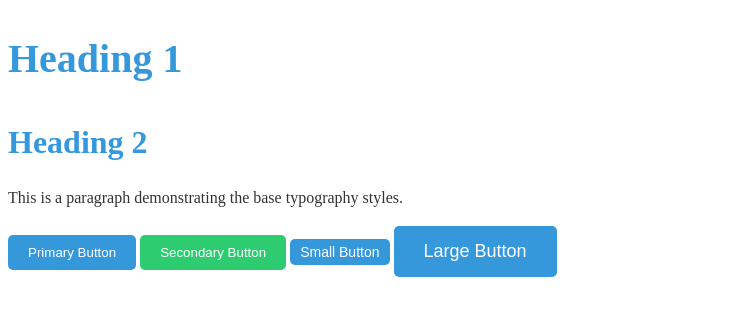
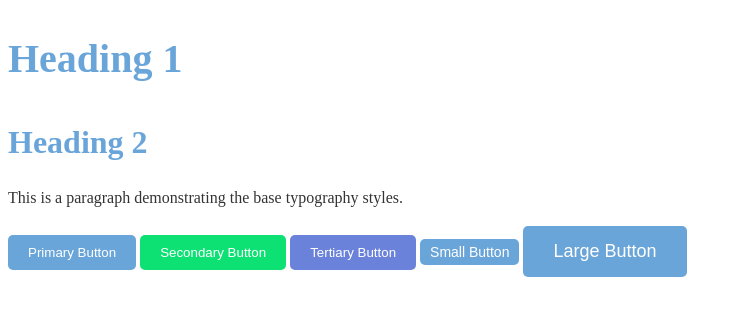
Before and after one commit to sukh002211/cssframework, a plain HTML site: page index.html in a window 1280 px wide. Shown: the whole page, without its empty margins (0-742 px from the left). Drawn offline with Linux system fonts and the light colour scheme.

Commit message:
Update button colors in main.css

```diff
--- a/index.html
+++ b/index.html
@@ -12,6 +12,7 @@
     <p>This is a paragraph demonstrating the base typography styles.</p>
     <button class="btn">Primary Button</button>
     <button class="btn btn--secondary">Secondary Button</button>
+    <button class="btn btn--tertiary">Tertiary Button</button>
     <button class="btn btn--small">Small Button</button>
     <button class="btn btn--large">Large Button</button>
 </body>
--- a/scss/_buttons.scss
+++ b/scss/_buttons.scss
@@ -1,9 +1,12 @@
-// Button Styles
 .btn {
-  @include button-styles($primary-color, #fff);
+  @include button-styles($color2, #fff);
 
   &--secondary {
-    @include button-styles($secondary-color, #fff);
+    @include button-styles($color4, #fff);
+  }
+
+  &--tertiary {
+    @include button-styles($color5, #fff);
   }
 
   &--small {
--- a/scss/_mixins.scss
+++ b/scss/_mixins.scss
@@ -1,11 +1,9 @@
-// Mixin for Flex Center
 @mixin flex-center {
   display: flex;
   justify-content: center;
   align-items: center;
 }
 
-// Mixin for Button Styles
 @mixin button-styles($bg-color, $font-color) {
   background-color: $bg-color;
   color: $font-color;
--- a/scss/_typography.scss
+++ b/scss/_typography.scss
@@ -1,4 +1,3 @@
-// Base Typography Styles
 body {
   font-family: $body-font-family;
   font-size: $base-font-size;
@@ -8,7 +7,7 @@ body {
 
 h1, h2, h3, h4, h5, h6 {
   font-family: $heading-font-family;
-  color: $primary-color;
+  color: $color2;
   margin-bottom: 1rem;
 }
 
--- a/scss/_variables.scss
+++ b/scss/_variables.scss
@@ -1,7 +1,15 @@
 // Color Variables
-$primary-color: #3498db;
-$secondary-color: #2ecc71;
+$primary-color: #6AA5D9;
+$secondary-color: #0DE174;
 $font-color: #333;
+
+// Theme Colors
+$color1: #6AD9C5;
+$color2: #6AA5D9;
+$color3: #6AC8D9;
+$color4: #0DE174;
+$color5: #6A82D9;
+$color6: #D2D3D9;
 
 // Font Variables
 $base-font-size: 16px;
```
Also changed, not shown: css/main.css, 2 other files.
